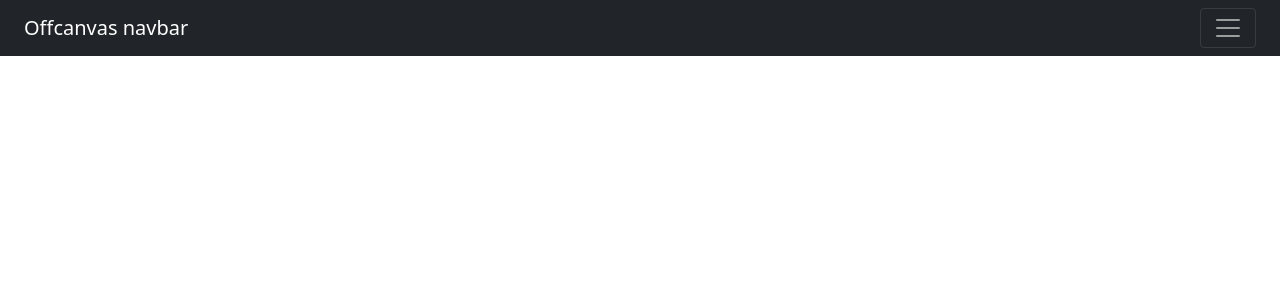
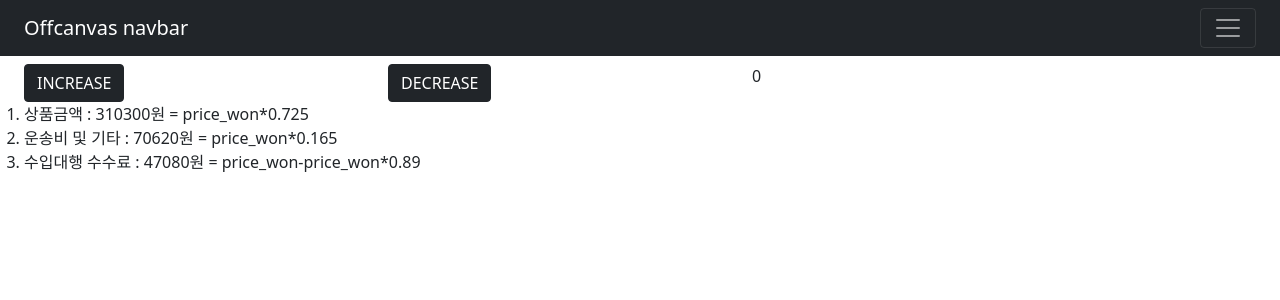
Before and after one commit to PenguinCard/app, a React app: page / in a window 1280 px wide. Shown: the top 300 px of the page. Built offline with nearby package versions, Linux system fonts and the light colour scheme.

Commit message:
add navbar

```diff
--- a/src/App.tsx
+++ b/src/App.tsx
@@ -1,24 +1,34 @@
 import * as React from 'react';
+
+import { Routes, Route } from "react-router-dom";
 
 import { RootState } from './redux/store';
 import { useSelector, useDispatch } from 'react-redux';
 import { increment, decrement } from './redux/counter';
 
 import Navbar from './components/Navbar'
+import {useState} from "react";
 
 function App () {
 
+    const [userID, setUserID] = useState<String>('');
     const dispatch = useDispatch()
     const count = useSelector<RootState>(state => state.counter.value);
 
     return (
         <>
-            <div className="row">
+            <div className="row pb-3">
                 <div className="col">
                     <Navbar/>
                 </div>
             </div>
-            <div className="row container pt-15">
+            <div className="row container pt-5">
+                <Routes>
+                    <Route path="/home" element={<h1>HOME</h1>}/>
+                    <Route path="dropdown">
+                        <Route path="action" element={<h1>action</h1>}/>
+                    </Route>
+                </Routes>
                 <div className="col">
                     <button type="button" className="btn btn-dark" onClick={() => dispatch(increment())}>INCREASE</button>
                 </div>
@@ -28,6 +38,12 @@ function App () {
                 <div className="col">
                     { count }
                 </div>
+
+                <ol>
+                    <li className="item1">상품금액 : 310300원 = price_won*0.725</li>
+                    <li className="item2">운송비 및 기타 : 70620원 = price_won*0.165</li>
+                    <li className="item3">수입대행 수수료 : 47080원 = price_won-price_won*0.89</li>
+                </ol>
             </div>
         </>
     )
--- a/src/components/Navbar.tsx
+++ b/src/components/Navbar.tsx
@@ -25,13 +25,13 @@ function Navbar() {
                                 <Link className="nav-link" to="link ">Link</Link>
                             </li>
                             <li className="nav-item dropdown">
-                                <a className="nav-link dropdown-toggle" href="#" id="offcanvasNavbarDropdown"
+                                <a className="nav-link dropdown-toggle" id="offcanvasNavbarDropdown"
                                    role="button" data-bs-toggle="dropdown" aria-expanded="false">
                                     Dropdown
                                 </a>
                                 <ul className="dropdown-menu bg-dark" aria-labelledby="offcanvasNavbarDropdown">
-                                    <li><a className="dropdown-item text-white" href="#">Action</a></li>
-                                    <li><a className="dropdown-item text-white" href="#">Another action</a></li>
+                                    <li><Link to="dropdown/action" className="dropdown-item text-white">Action</Link></li>
+                                    <li><Link to="dropdown/anohteraction" className="dropdown-item text-white">Another action</Link></li>
                                     <li>
                                         <hr className="dropdown-divider bg-white"/>
                                     </li>
```
Also changed, not shown: 1 other file (tests, documents, lock files or other folders).
